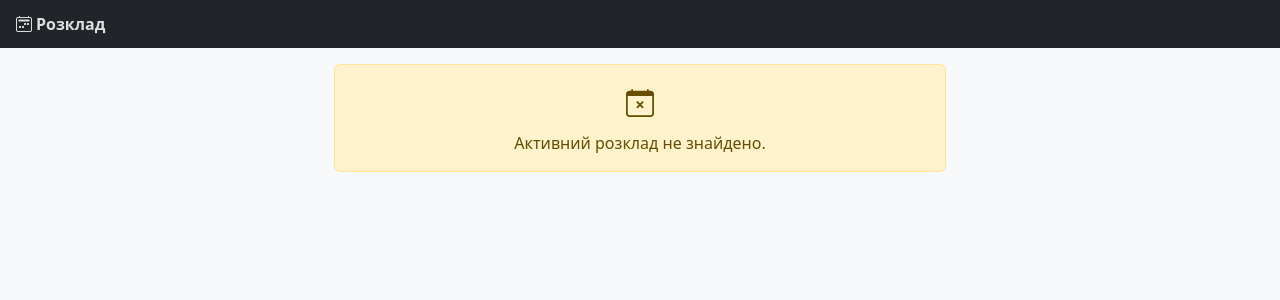
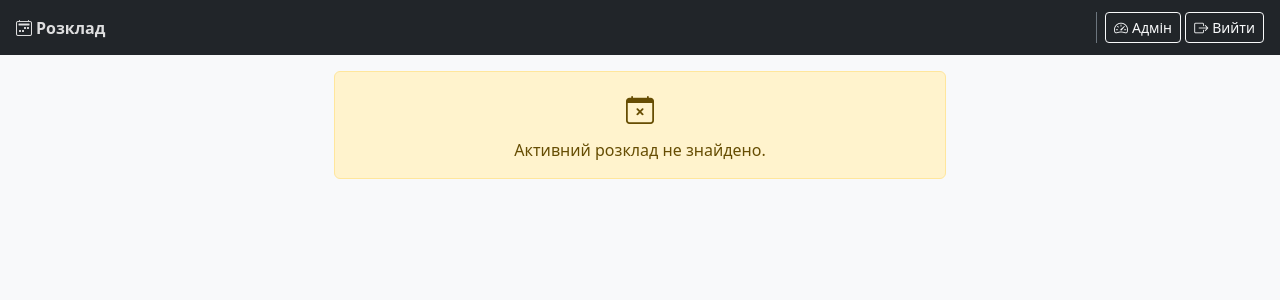
Before and after one commit to praiserok/school_schedule, a Django app: page /public/ in a window 1280 px wide. Shown: the top 300 px of the page. Run offline with Django 5.2, Linux system fonts and the light colour scheme; the visitor is signed in with stand-in values (Sample User, id 1); data that the repository does not hold is empty.

Commit message:
UX: кнопка входу/виходу на публічній сторінці + редірект після виходу на /public/
Co-Authored-By: Claude Sonnet 4.6 <noreply@anthropic.com>

```diff
--- a/scheduler/templates/scheduler/public_base.html
+++ b/scheduler/templates/scheduler/public_base.html
@@ -70,6 +70,23 @@
       </ul>
     </div>
     {% endif %}
+    <div class="border-start border-secondary ps-2 ms-1">
+      {% if request.user.is_authenticated %}
+        <a href="/" class="btn btn-sm btn-outline-light">
+          <i class="bi bi-speedometer2 me-1"></i>Адмін
+        </a>
+        <form method="post" action="{% url 'logout' %}" class="d-inline">
+          {% csrf_token %}
+          <button type="submit" class="btn btn-sm btn-outline-light">
+            <i class="bi bi-box-arrow-right me-1"></i>Вийти
+          </button>
+        </form>
+      {% else %}
+        <a href="{% url 'login' %}" class="btn btn-sm btn-outline-light">
+          <i class="bi bi-box-arrow-in-right me-1"></i>Увійти
+        </a>
+      {% endif %}
+    </div>
   </div>
 </header>
 
--- a/school_schedule_app/settings.py
+++ b/school_schedule_app/settings.py
@@ -46,7 +46,7 @@ MIDDLEWARE = [
 
 LOGIN_URL = '/accounts/login/'
 LOGIN_REDIRECT_URL = '/'
-LOGOUT_REDIRECT_URL = '/accounts/login/'
+LOGOUT_REDIRECT_URL = '/public/'
 
 ROOT_URLCONF = 'school_schedule_app.urls'
 
```
